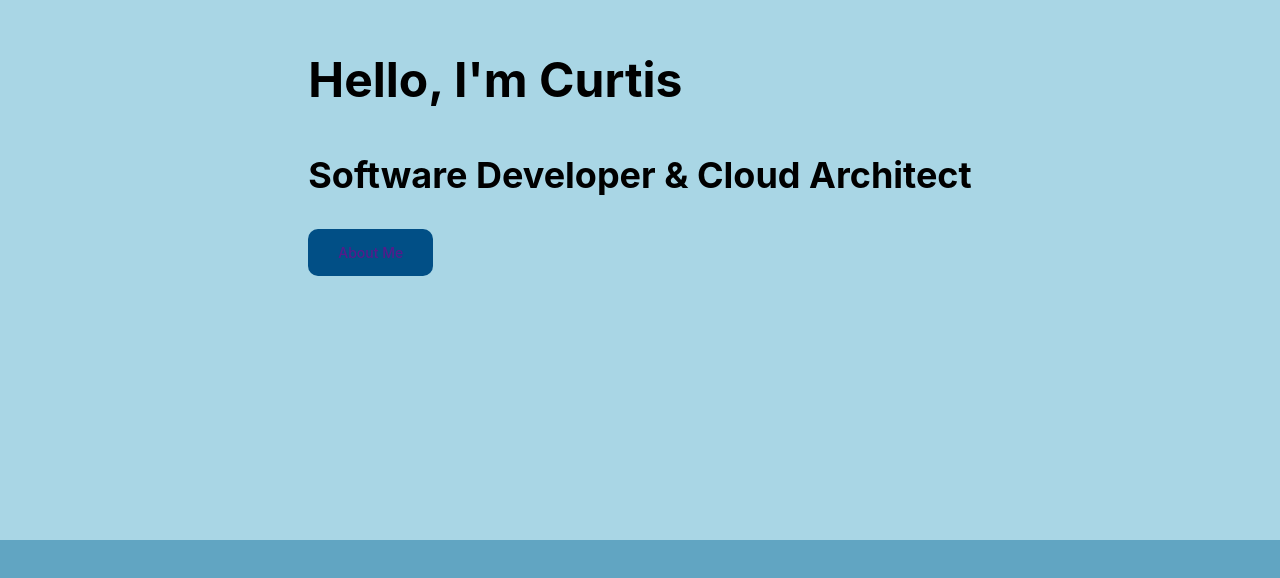
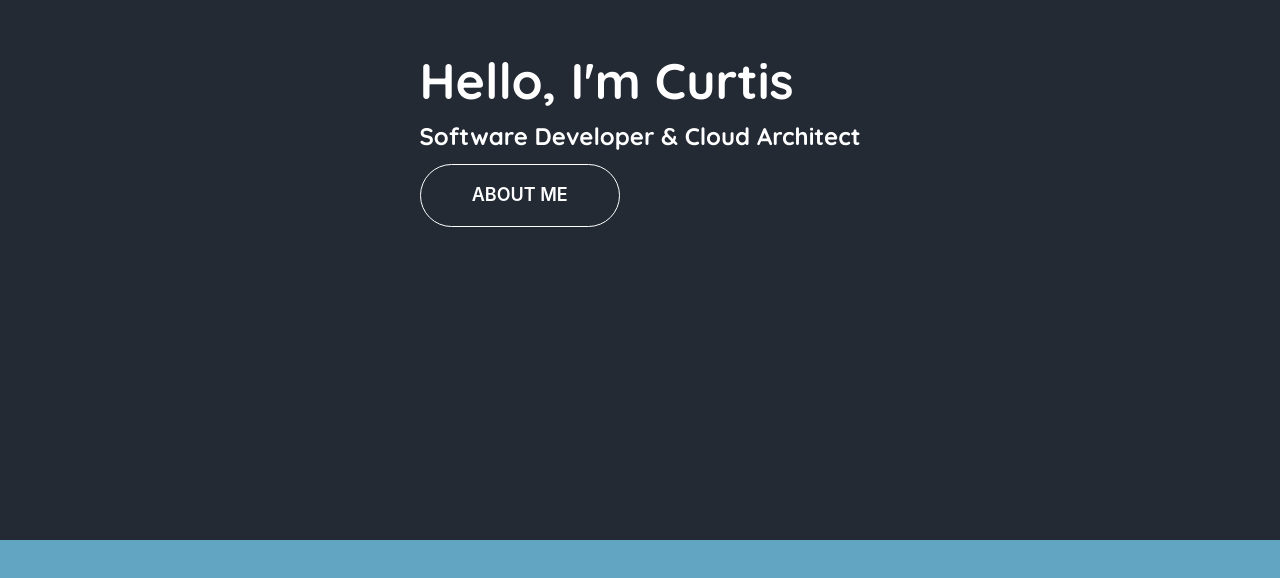
Before and after one commit to curtrube/static-site-template, a website: page index.html in a window 1280 px wide. Shown: the part 260-838 px from the top of the page. Drawn offline with nearby package versions, Linux system fonts and the light colour scheme.

Commit message:
added button component

```diff
--- a/css/site.css
+++ b/css/site.css
@@ -133,7 +133,7 @@ a {
   font-size: 1.4rem;
   font-weight: 500;
   border-radius: 20px;
-  padding: 1.5rem 3rem;
+  padding: 1rem 3rem;
   white-space: nowrap;
 }
 
@@ -163,13 +163,28 @@ a {
   padding-top: 10px;
 }
 
-/* Hero  */
+/* Hero */
 .hero {
   min-height: 100vh;
-  background: #a9d6e5;
+  /* background: #a9d6e5; */
+  color: #fff;
   display: flex;
+  flex-direction: column;
   justify-content: center;
   align-items: center;
+}
+
+.hero h1 {
+  font-size: 5rem;
+}
+
+.hero h3 {
+  font-size: 2.4rem;
+}
+
+.hero__title {
+  margin: 0;
+  font-family: "Quicksand", sans-serif;
 }
 
 /* About */
@@ -178,12 +193,28 @@ a {
   background: #61a5c2;
 }
 
-.block--skewed-left {
-  padding-bottom: calc(var(--padding-vertical) + 4rem);
-  clip-path: polygon(0% 0%, 100% 0%, 100% 90%, 0% 100%);
+/* Button */
+.btn {
+  border-radius: 40px;
+  border: 0;
+  cursor: pointer;
+  font-size: 1.8rem;
+  font-weight: 600;
+  margin: 1rem 0;
+  outline: 0;
+  padding: 2rem 4vw;
+  text-transform: uppercase;
+  text-align: center;
+  white-space: nowrap;
 }
 
-.block--skewed-right {
-  padding-bottom: calc(var(--padding-vertical) + 4rem);
-  clip-path: polygon(0% 0%, 100% 0%, 100% 100%, 0% 90%);
+.btn-secondary {
+  background: var(--color-body);
+  color: #fff;
+  border: 1px solid #fff;
 }
+
+.btn-secondary:hover {
+  background: #fff;
+  color: var(--color-body);
+}
--- a/index.html
+++ b/index.html
@@ -5,6 +5,10 @@
     <meta http-equiv="X-UA-Compatible" content="IE=edge" />
     <meta name="viewport" content="width=device-width, initial-scale=1.0" />
     <title>Static Site Template</title>
+    <link
+      href="https://fonts.googleapis.com/css?family=Quicksand:300,400,500,600,700&display=swap&subset=latin-ext"
+      rel="stylesheet"
+    />
     <script
       src="https://kit.fontawesome.com/5517d70628.js"
       crossorigin="anonymous"
@@ -13,11 +17,13 @@
     <link rel="stylesheet" href="./css/site.css" />
   </head>
   <body>
-    <section class="hero">
-      <div>
-        <h1>Hello, I'm Curtis</h1>
-        <h2>Software Developer & Cloud Architect</h2>
-        <span class="badge badge--about"><a href="">About Me</a></span>
+    <section>
+      <div class="hero">
+        <div>
+          <h1 class="hero__title">Hello, I'm Curtis</h1>
+          <h3 class="hero__title">Software Developer & Cloud Architect</h3>
+          <button class="btn btn-secondary">About Me</button>
+        </div>
       </div>
     </section>
     <section class="about"></section>
```
Also changed, not shown: components/button.html (added, +1 -0 lines).
